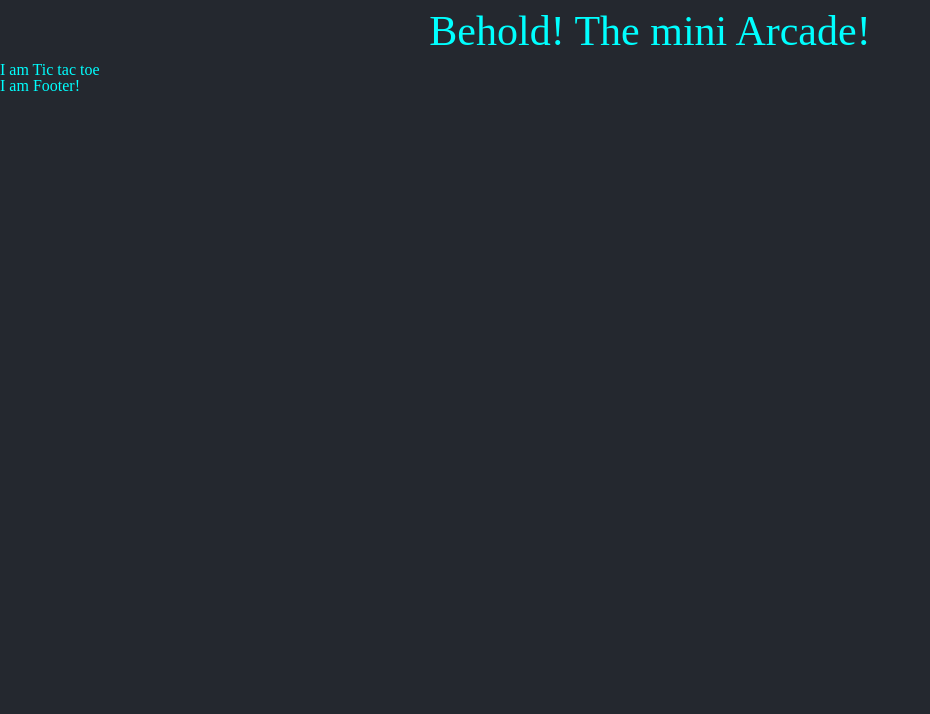
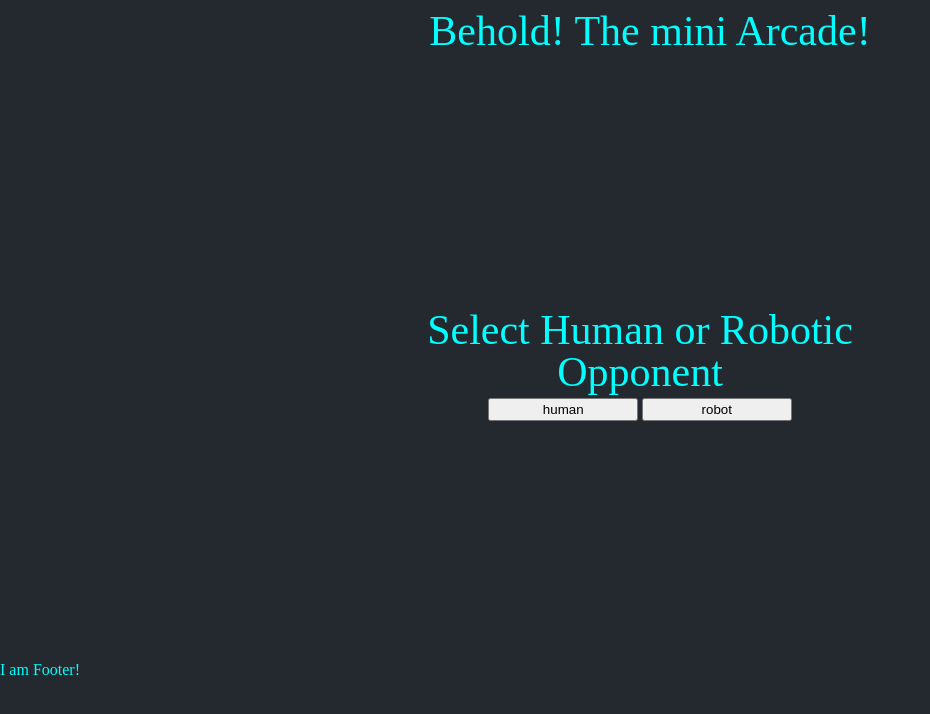
Before and after one commit to CD-Mackay/mini-arcade, a React app: page /tictactoe in a window 1280 px wide. Shown: the top 714 px of the page, without its empty margins (0-930 px from the left). Built offline with nearby package versions, Linux system fonts and the light colour scheme.

Commit message:
create openinig menu for tictactoe

```diff
--- a/client/src/components/games/tictactoe/StyledTic.js
+++ b/client/src/components/games/tictactoe/StyledTic.js
@@ -2,6 +2,30 @@ import styled from 'styled-components';
 
 const StyledTic = styled.section`
 
+#setup-box {
+  width: 40vw;
+  margin: 0 auto;
+  text-align: center;
+  display: flex;
+  flex-direction: column;
+  height: 600px;
+  justify-content: center;
+  h4 {
+    padding: 5px;
+    font-size: 42px;
+  }
+  #button-wrapper {
+    width: 60%;
+    margin: 0 auto;
+    display: flex;
+    justify-content: space-around;
+    button {
+      width: 150px;
+      padding: 2px;
+
+    }
+  }
+}
 `
 
 export default StyledTic;
--- a/client/src/components/games/tictactoe/Tic.js
+++ b/client/src/components/games/tictactoe/Tic.js
@@ -1,11 +1,29 @@
-import React from 'react';
+import React, { useState } from 'react';
 
 import StyledTic from './StyledTic';
 
 const Tic = () => {
+
+  const [gamePhase, setGamePhase] = useState("setup");
+
+
+  const startGame = () => {
+
+  }
   return (
     <StyledTic>
-      <p>I am Tic tac toe</p>
+      {gamePhase === "setup" &&
+      <div id="setup-box">
+        <h4>Select Human or Robotic Opponent</h4>
+        <div id="button-wrapper">
+          <button>human</button>
+          <button>robot</button>
+        </div>
+      </div>
+      }
+      {gamePhase === "play" && <div>
+        <h4>The Game is Afoot!</h4>
+      </div>}
     </StyledTic>
   )
 };
```
